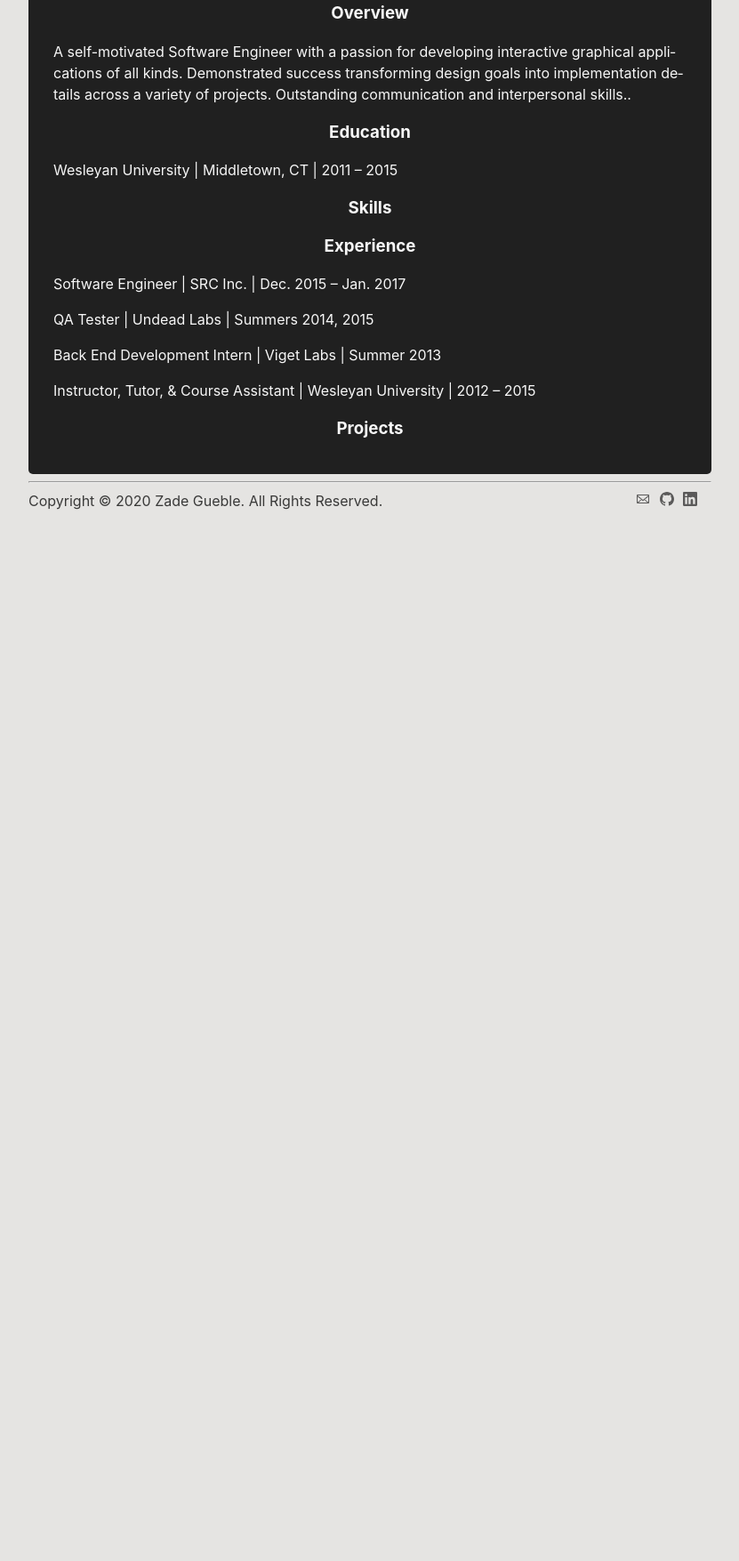
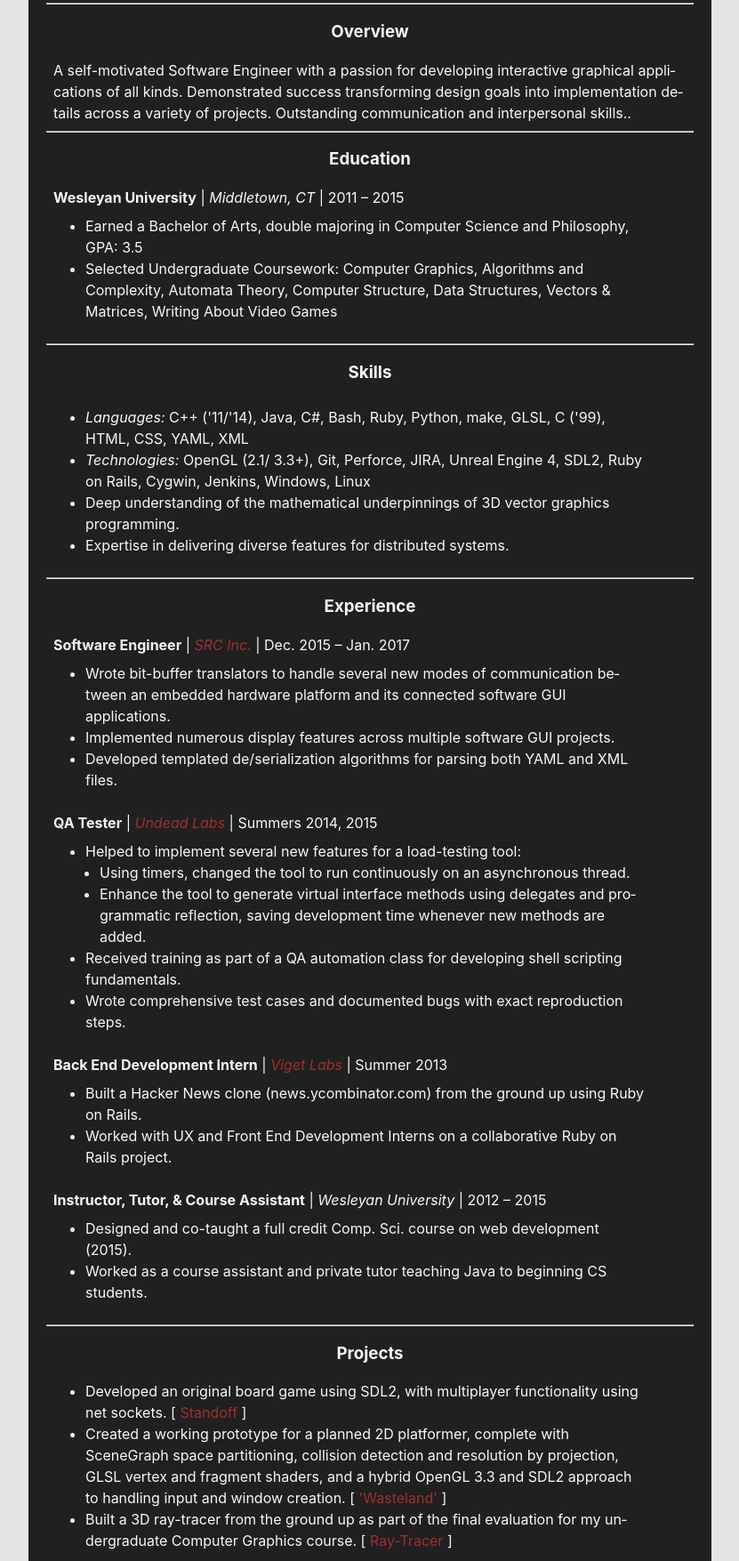
Before and after one commit to grueble/grueble.github.io, a plain HTML site: page resume/index.html in a window 1280 px wide. Shown: the part 175-1930 px from the top of the page at 89% size, without its empty margins (224-1055 px from the left). Before the commit the page ends 800 px from the top, so only its background shows below. Drawn offline with nearby package versions, Linux system fonts and the light colour scheme; a script that the page names is missing.

Commit message:
unsafe=true

```diff
--- a/categories/wasteland/index.xml
+++ b/categories/wasteland/index.xml
@@ -18,6 +18,8 @@
 
       <guid>https://grueble.github.io/posts/humble-beginnings/</guid>
       <description>I wanted to mark this moment as my first major milestone on the way to a completed game.
+
+
 Each unique image displayed on screen belongs to a managed game object, with seperate components to handle input, physics, and graphics. In the future, any sound effects or music will be handled by an audio component attached in a similar fashion. The component design pattern was a tip from the Robert Nystrom&amp;rsquo;s Game Programming Patterns.</description>
     </item>
 
--- a/posts/index.xml
+++ b/posts/index.xml
@@ -18,6 +18,8 @@
 
       <guid>https://grueble.github.io/posts/humble-beginnings/</guid>
       <description>I wanted to mark this moment as my first major milestone on the way to a completed game.
+
+
 Each unique image displayed on screen belongs to a managed game object, with seperate components to handle input, physics, and graphics. In the future, any sound effects or music will be handled by an audio component attached in a similar fashion. The component design pattern was a tip from the Robert Nystrom&amp;rsquo;s Game Programming Patterns.</description>
     </item>
 
--- a/resume/index.html
+++ b/resume/index.html
@@ -72,30 +72,57 @@
 <main>
    <h2 id="zade-gueble">Zade Gueble</h2>
 <h5 id="download-pdfresumepdf">Download: <a href="https://grueble.github.io/resume.pdf">pdf</a></h5>
-<!-- raw HTML omitted -->
+<hr>
 <h3 id="overview">Overview</h3>
 <p>A self-motivated Software Engineer with a passion for developing interactive graphical applications of all kinds. Demonstrated success transforming design goals into implementation details across a variety of projects. Outstanding communication and interpersonal skills..</p>
-<!-- raw HTML omitted -->
+<hr>
 <h3 id="education">Education</h3>
-<p><!-- raw HTML omitted -->Wesleyan University<!-- raw HTML omitted --> | <!-- raw HTML omitted -->Middletown, CT<!-- raw HTML omitted --> | 2011 – 2015</p>
-<!-- raw HTML omitted -->
-<!-- raw HTML omitted -->
+<p><b>Wesleyan University</b> | <i>Middletown, CT</i> | 2011 – 2015</p>
+<ul>
+   <li class="a">Earned a Bachelor of Arts, double majoring in Computer Science and Philosophy, GPA: 3.5</li>
+   <li class="a">Selected Undergraduate Coursework: Computer Graphics, Algorithms and Complexity, Automata Theory, Computer Structure, Data Structures, Vectors & Matrices, Writing About Video Games</li>
+</ul>
+<hr>
 <h3 id="skills">Skills</h3>
-<!-- raw HTML omitted -->
-<!-- raw HTML omitted -->
+<ul>
+   <li class="a"><i>Languages:</i> C++ ('11/'14), Java, C#, Bash, Ruby, Python, make, GLSL, C ('99), HTML, CSS, YAML, XML</li>
+   <li class="a"><i>Technologies:</i> OpenGL (2.1/ 3.3+), Git, Perforce, JIRA, Unreal Engine 4, SDL2, Ruby on Rails, Cygwin, Jenkins, Windows, Linux</li>
+   <li class="a">Deep understanding of the mathematical underpinnings of 3D vector graphics programming.</li>
+   <li class="a">Expertise in delivering diverse features for distributed systems.</li>
+</ul>
+<hr>
 <h3 id="experience">Experience</h3>
-<p><!-- raw HTML omitted -->Software Engineer<!-- raw HTML omitted --> | <!-- raw HTML omitted --><!-- raw HTML omitted -->SRC Inc.<!-- raw HTML omitted --><!-- raw HTML omitted --> | Dec. 2015 – Jan. 2017</p>
-<!-- raw HTML omitted -->
-<p><!-- raw HTML omitted -->QA Tester<!-- raw HTML omitted --> | <!-- raw HTML omitted --><!-- raw HTML omitted -->Undead Labs<!-- raw HTML omitted --><!-- raw HTML omitted --> | Summers 2014, 2015</p>
-<!-- raw HTML omitted -->
-<p><!-- raw HTML omitted -->Back End Development Intern<!-- raw HTML omitted --> | <!-- raw HTML omitted --><!-- raw HTML omitted -->Viget Labs<!-- raw HTML omitted --><!-- raw HTML omitted --> | Summer 2013</p>
-<!-- raw HTML omitted -->
-<p><!-- raw HTML omitted -->Instructor, Tutor, &amp; Course Assistant<!-- raw HTML omitted --> | <!-- raw HTML omitted -->Wesleyan University<!-- raw HTML omitted --> | 2012 – 2015</p>
-<!-- raw HTML omitted -->
-<!-- raw HTML omitted -->
+<p><b>Software Engineer</b> | <i><a href="https://www.srcinc.com/">SRC Inc.</a></i> | Dec. 2015 – Jan. 2017</p>
+<ul>
+   <li class="a"><span>Wrote bit-buffer translators to handle several new modes of communication between an embedded hardware platform and its connected software GUI applications.</span></li>
+   <li class="a">Implemented numerous display features across multiple software GUI projects.</li>
+   <li class="a">Developed templated de/serialization algorithms for parsing both YAML and XML files.</li>
+</ul>
+<p><b>QA Tester</b> | <i><a href="https://undeadlabs.com/">Undead Labs</a></i> | Summers 2014, 2015</p>
+<ul>
+   <li class="a">Helped to implement several new features for a load-testing tool:</li>
+   <li class="b">Using timers, changed the tool to run continuously on an asynchronous thread.</li>
+   <li class="b">Enhance the tool to generate virtual interface methods using delegates and programmatic reflection, saving development time whenever new methods are added.</li>
+   <li class="a">Received training as part of a QA automation class for developing shell scripting fundamentals.</li>
+   <li class="a">Wrote comprehensive test cases and documented bugs with exact reproduction steps.</li>
+</ul>
+<p><b>Back End Development Intern</b> | <i><a href="https://www.viget.com/">Viget Labs</a></i> | Summer 2013</p>
+<ul>
+   <li class="a">Built a Hacker News clone (news.ycombinator.com) from the ground up using Ruby on Rails.</li>
+   <li class="a">Worked with UX and Front End Development Interns on a collaborative Ruby on Rails project.</li>
+</ul>
+<p><b>Instructor, Tutor, &amp; Course Assistant</b> | <i>Wesleyan University</i> | 2012 – 2015</p>
+<ul>
+   <li class="a">Designed and co-taught a full credit Comp. Sci. course on web development (2015).</li>
+   <li class="a">Worked as a course assistant and private tutor teaching Java to beginning CS students.</li>
+</ul>
+<hr>
 <h3 id="projects">Projects</h3>
-<!-- raw HTML omitted -->
-
+<ul class="projects">
+   <li class="a">Developed an original board game using SDL2, with multiplayer functionality using net sockets. [ <a href="./../categories/standoff">Standoff</a> ]</li>
+   <li class="a">Created a working prototype for a planned 2D platformer, complete with SceneGraph space partitioning, collision detection and resolution by projection, GLSL vertex and fragment shaders, and a hybrid OpenGL 3.3 and SDL2 approach to handling input and window creation. [ <a href="./../categories/wasteland">'Wasteland'</a> ]</li>
+   <li class="a">Built a 3D ray-tracer from the ground up as part of the final evaluation for my undergraduate Computer Graphics course. [ <a href="./../categories/ray-tracer">Ray-Tracer</a> ]</li>
+</ul>
 </main>
 
 </div>
--- a/tags/game-design/index.xml
+++ b/tags/game-design/index.xml
@@ -18,6 +18,8 @@
 
       <guid>https://grueble.github.io/posts/humble-beginnings/</guid>
       <description>I wanted to mark this moment as my first major milestone on the way to a completed game.
+
+
 Each unique image displayed on screen belongs to a managed game object, with seperate components to handle input, physics, and graphics. In the future, any sound effects or music will be handled by an audio component attached in a similar fashion. The component design pattern was a tip from the Robert Nystrom&amp;rsquo;s Game Programming Patterns.</description>
     </item>
 
--- a/tags/game-development/index.xml
+++ b/tags/game-development/index.xml
@@ -18,6 +18,8 @@
 
       <guid>https://grueble.github.io/posts/humble-beginnings/</guid>
       <description>I wanted to mark this moment as my first major milestone on the way to a completed game.
+
+
 Each unique image displayed on screen belongs to a managed game object, with seperate components to handle input, physics, and graphics. In the future, any sound effects or music will be handled by an audio component attached in a similar fashion. The component design pattern was a tip from the Robert Nystrom&amp;rsquo;s Game Programming Patterns.</description>
     </item>
 
```
Also changed, not shown: about/index.html (+1 -1 lines), index.html (+6 -3 lines), index.xml (+14 -5 lines), posts/design/index.html (+2 -2 lines), posts/game-logic/index.html (+1 -1 lines), posts/graphics-w-sdl/index.html (+1 -1 lines), posts/humble-beginnings/index.html (+10 -2 lines), posts/networked-multiplayer/index.html (+3 -3 lines), posts/ray-tracer/index.html (+1 -1 lines).
